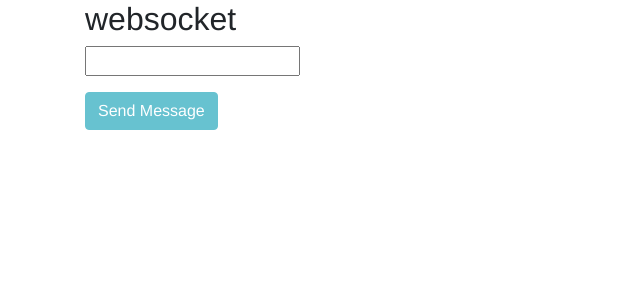
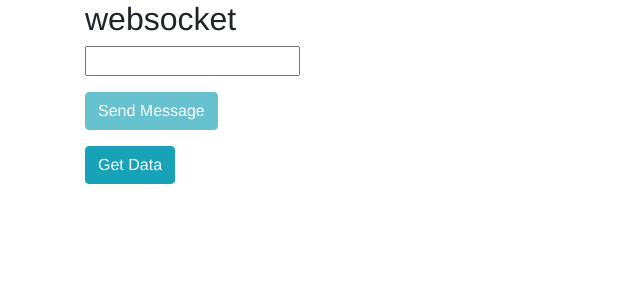
Before and after one commit to LaboratoryVue/vue-socket, a Vue app: page / in a window 1280 px wide. Shown: the top 300 px of the page, without its empty margins (0-640 px from the left). Built offline with nearby package versions, Linux system fonts and the light colour scheme; no server answers.

Commit message:
add axios

```diff
--- a/package.json
+++ b/package.json
@@ -8,6 +8,7 @@
     "lint": "vue-cli-service lint"
   },
   "dependencies": {
+    "axios": "^0.18.0",
     "bootstrap": "^4.1.1",
     "vue": "^2.5.16"
   },
--- a/src/App.vue
+++ b/src/App.vue
@@ -10,6 +10,9 @@
           <button @click="onSend()" class="btn btn-info text-capitalize" :disabled="disabled">send message</button>
         </div>
         <div class="form-group">
+          <button @click="onGet()" class="btn btn-info text-capitalize">get data</button>
+        </div>
+        <div class="form-group">
           <p class="text-success">{{ answer }}</p>
         </div>
       </div>
@@ -19,8 +22,11 @@
 
 <script>
 
+  import axios from 'axios';
+
   const wsURL = `ws://rocket.pelidev.com/ws/game`;
   const echoURL = `wss://echo.websocket.org/`;
+  const httpURL = `http://rocket.pelidev.com/api/game/current`;
 
   export default {
     name: 'app',
@@ -39,6 +45,9 @@
     methods: {
       onSend() {
         this.ws.send(this.message);
+      },
+      onGet() {
+        axios.get(httpURL).then(data => console.log(data.data)).catch(e => console.log(e));
       }
     },
     created() {
```
Also changed, not shown: 1 other file (tests, documents, lock files or other folders).
